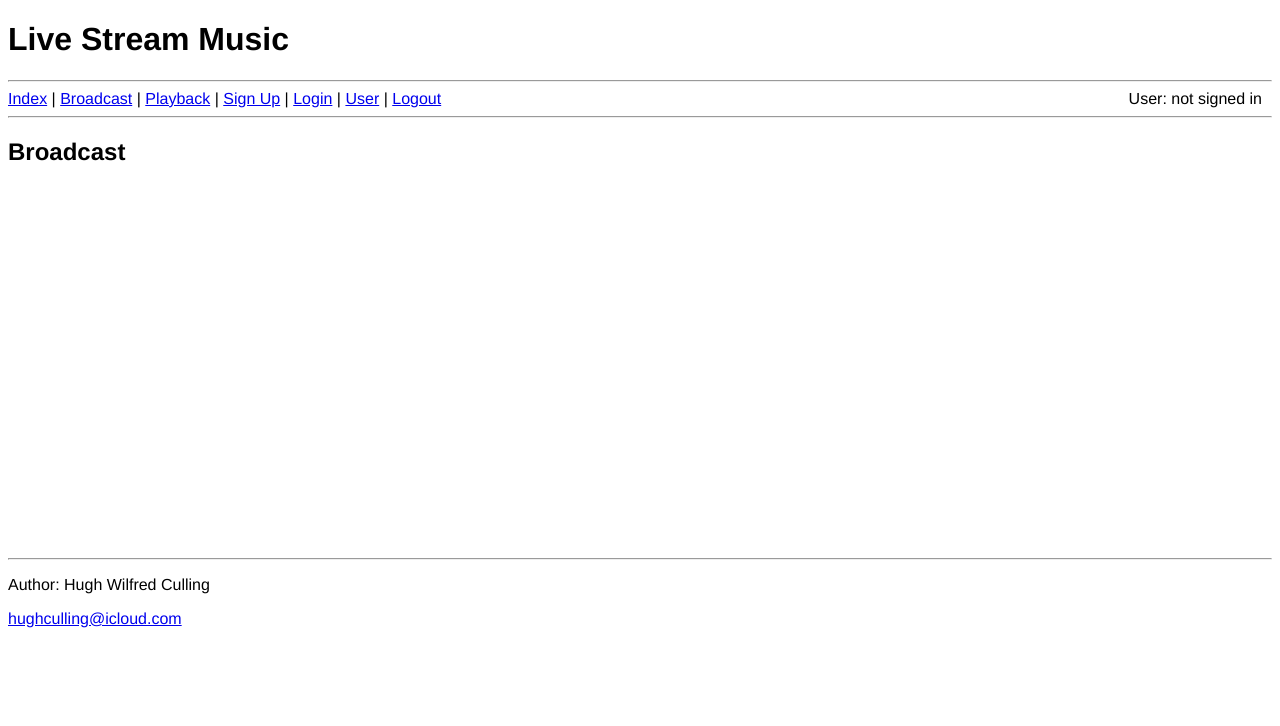
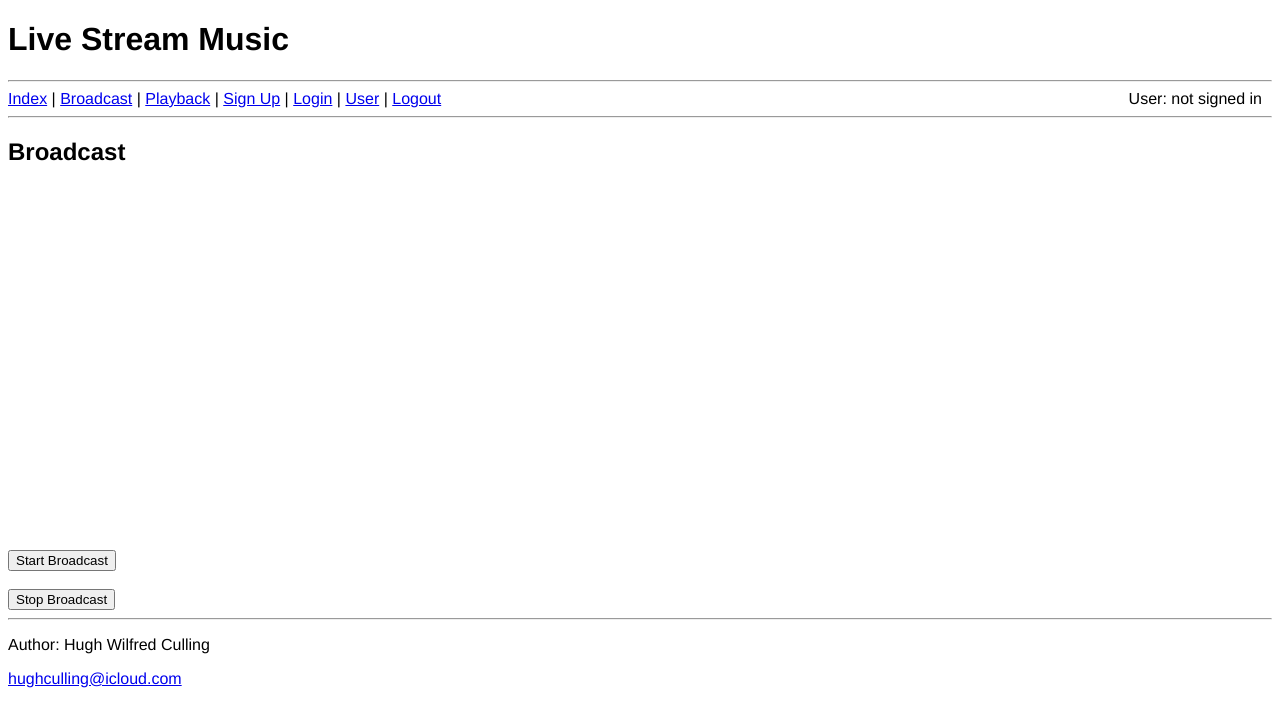
Before and after one commit to hughCulling/lsm-15-07-2024, a Next.js app: page /broadcast in a window 1280 px wide. Shown: the top 726 px of the page. Built offline with nearby package versions, Linux system fonts and the light colour scheme; no server answers.

Commit message:
Got broadcast working.

```diff
--- a/src/app/components/BroadcastComponent.tsx
+++ b/src/app/components/BroadcastComponent.tsx
@@ -1,8 +1,9 @@
 "use client";
-import React, { useEffect, useRef } from "react";
+import React, { useEffect, useRef, useState } from "react";
 
 export default function BroadcastComponent() {
   const canvasRef = useRef<HTMLCanvasElement>(null);
+  const [client, setClient] = useState<any>(null);
 
   useEffect(() => {
     async function retrieveMediaStream(client: any, streamConfig: any) {
@@ -43,6 +44,7 @@ export default function BroadcastComponent() {
           });
           console.log("IVSBroadcastClient initialized:", client);
           // Add your IVSBroadcast related code here
+
           // Attach the preview to the canvas element
           const previewEl = canvasRef.current;
           if (previewEl) {
@@ -51,6 +53,9 @@ export default function BroadcastComponent() {
           }
           // Retrieve and add media streams
           retrieveMediaStream(client, IVSBroadcastClient.BASIC_LANDSCAPE);
+
+          // Save the client to the state
+          setClient(client);
         })
         .catch((err) => {
           console.error("Failed to load IVSBroadcastClient", err);
@@ -58,10 +63,40 @@ export default function BroadcastComponent() {
     }
   }, []);
 
+  const startBroadcast = () => {
+    if (client) {
+      const streamKey =
+        "sk_eu-west-1_zXgl164D4daF_vYjfLYlabad2B2uW3vhPwfQsI8IeRr"; // Replace with your actual stream key
+      client
+        .startBroadcast(streamKey)
+        .then((result) => {
+          console.log("I am successfully broadcasting!");
+        })
+        .catch((error) => {
+          console.error(
+            "Something drastically failed while broadcasting!",
+            error
+          );
+        });
+    }
+  };
+
+  const stopBroadcast = () => {
+    if (client) {
+      client.stopBroadcast();
+      console.log("Broadcast stopped.");
+    }
+  };
+
   return (
     <>
       <div id="broadcast">
         <canvas id="preview" ref={canvasRef} width="640" height="360"></canvas>
+        <br />
+        <button onClick={startBroadcast}>Start Broadcast</button>
+        <br />
+        <br />
+        <button onClick={stopBroadcast}>Stop Broadcast</button>
       </div>
     </>
   );
```
